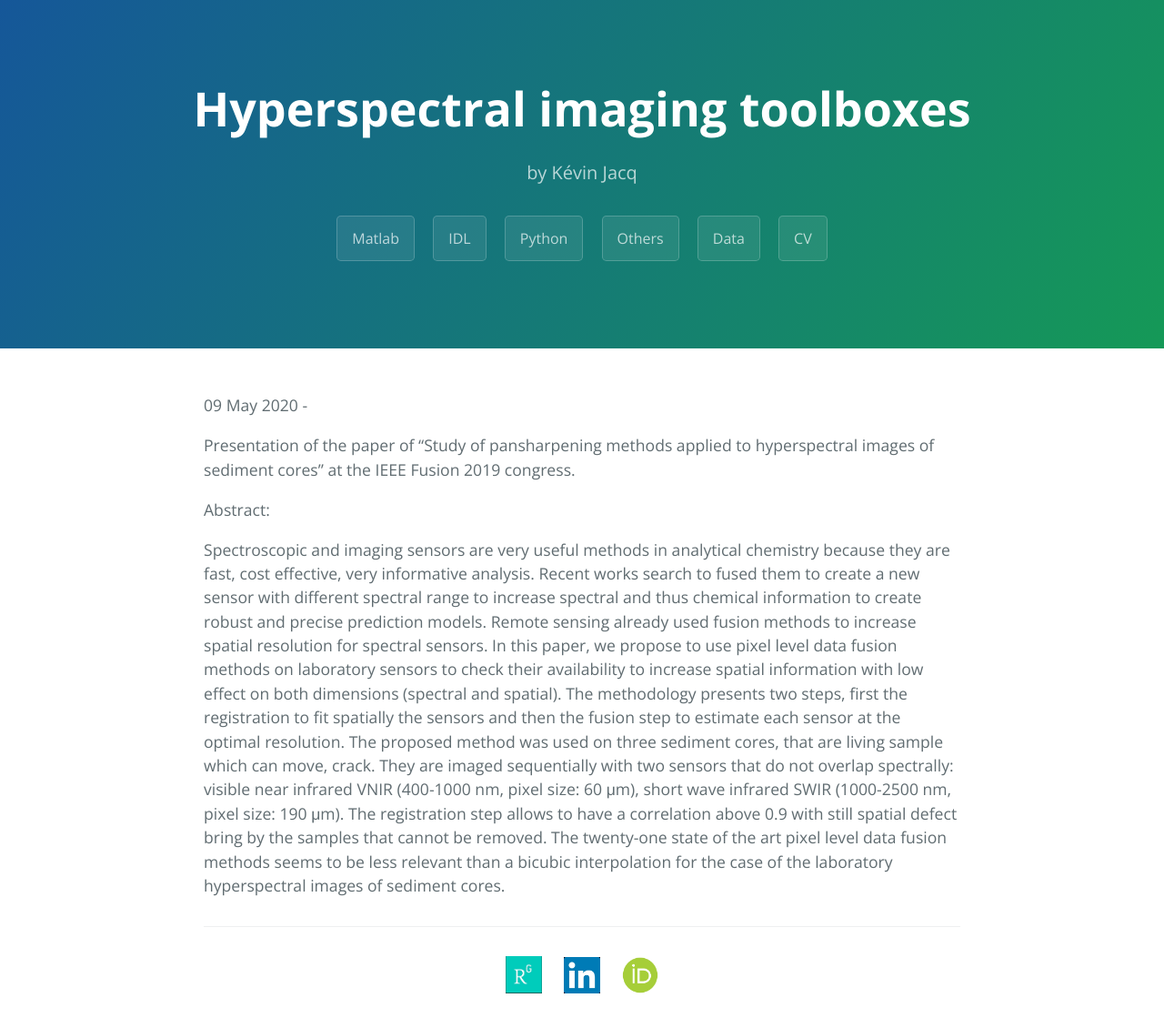
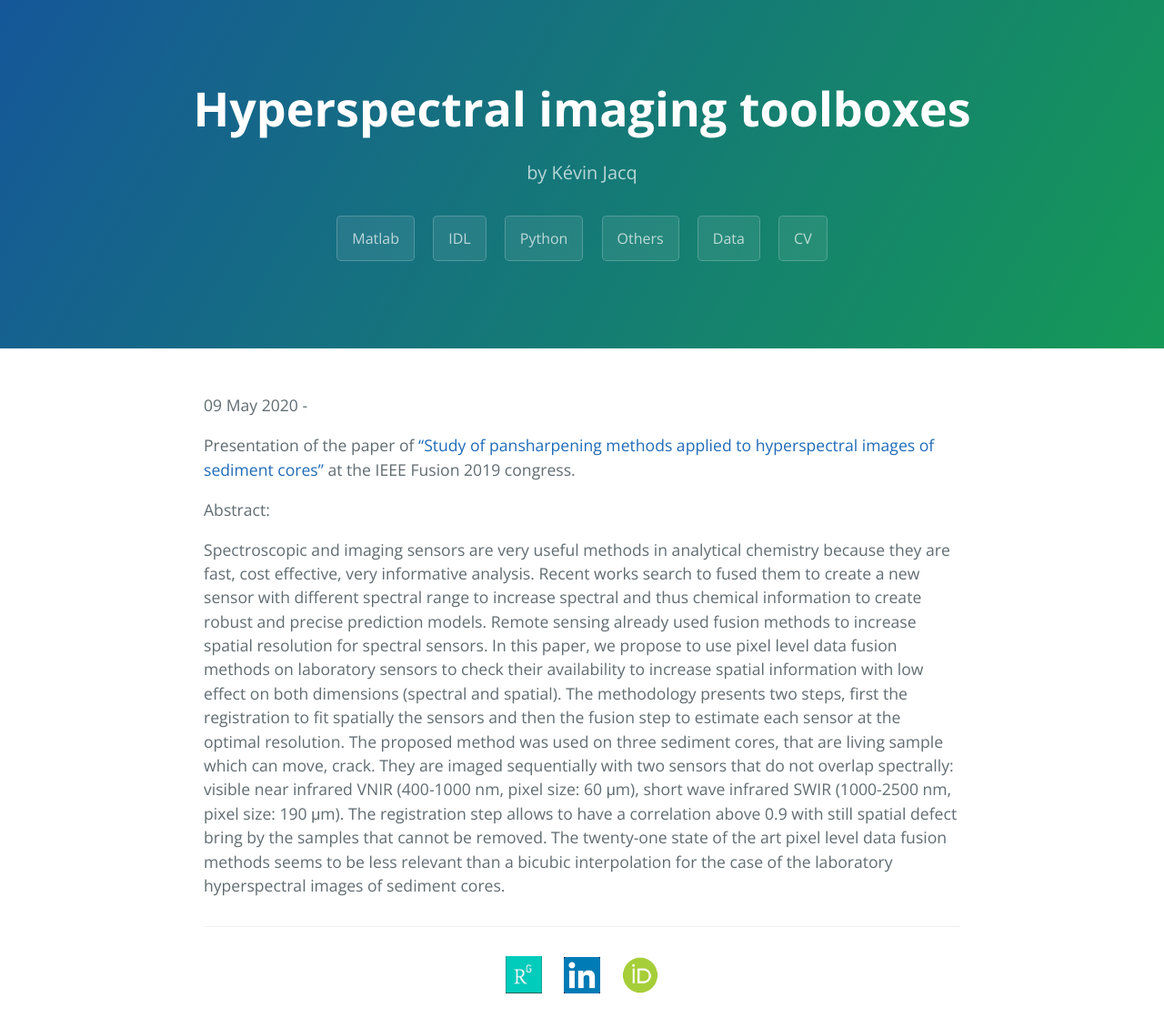
Before and after one commit to JacqKevin/JacqKevin.github.io, a Jekyll site: the page built from _posts/2019-07-02-IEEE-Fusion.md, in a window 1280 px wide. Shown: the whole page at 91% size. Built offline with Jekyll 4.4.1, drawn with Linux system fonts in a browser that asks for light colours; our own code applies the rules of GitHub Pages for plain Markdown files; part of the change alters nothing that is shown.

```diff
--- a/_posts/2019-07-02-IEEE-Fusion.md
+++ b/_posts/2019-07-02-IEEE-Fusion.md
@@ -5,7 +5,7 @@ date:   2019-07-02
 categories: jekyll update
 ---
 
-Presentation of the paper of "Study of pansharpening methods applied to hyperspectral images of sediment cores" at the IEEE Fusion 2019 congress.
+Presentation of the paper of <a href="https://ieeexplore.ieee.org/abstract/document/9011365">"Study of pansharpening methods applied to hyperspectral images of sediment cores"</a> at the IEEE Fusion 2019 congress.
 
 Abstract:
 
```
